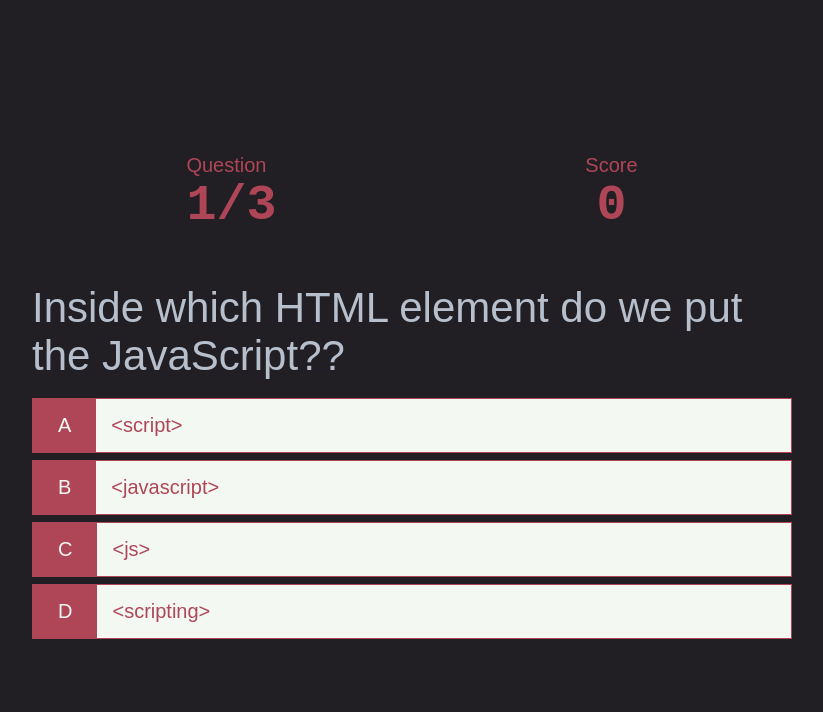
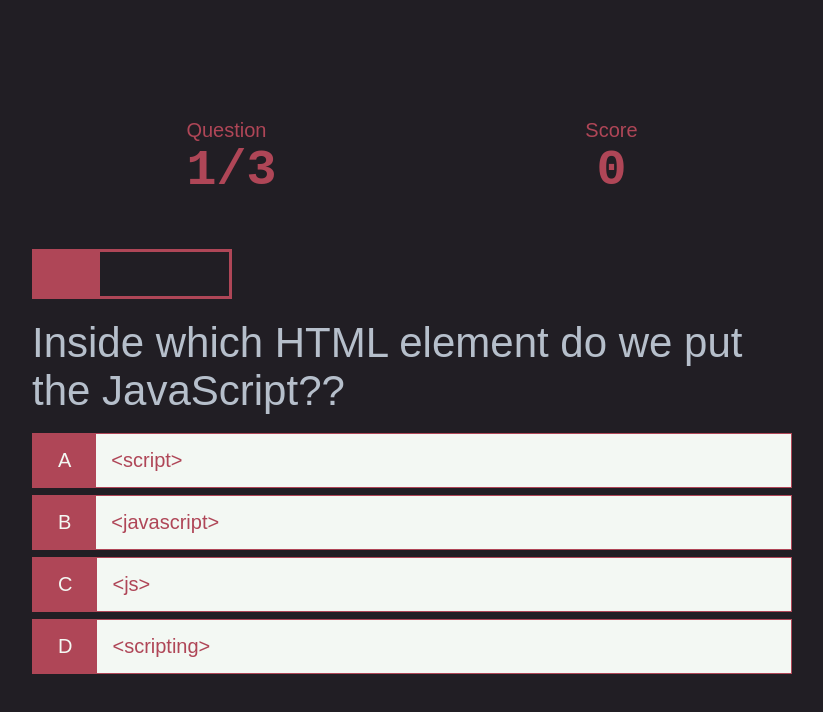
Before and after one commit to GreenGraf/how-much-do-you-know, a plain HTML site: page game.html in a window 1280 px wide. Shown: the whole page, without its empty margins (228-1051 px from the left). Drawn offline with Linux system fonts and the light colour scheme.

Commit message:
Add dynamic progress bar

```diff
--- a/assets/css/game.css
+++ b/assets/css/game.css
@@ -104,3 +104,17 @@ p {
 .hud-main-text{
     text-align: center;
 }
+
+#progress-bar {
+    width: 20rem;
+    height: 5rem;
+    border: 0.3rem solid #af4657;
+    margin-bottom: 2rem;
+}
+
+#progressBarFull {
+    height: 4.5rem;
+    background-color: #af4657;
+    width: 0%;
+
+}
--- a/assets/js/game.js
+++ b/assets/js/game.js
@@ -2,6 +2,7 @@ const question = document.getElementById("question");
 const choices = Array.from(document.getElementsByClassName("choice-text"));
 const questionCounterText = document.getElementById('questionCounter');
 const scoreText = document.getElementById('score');
+const progressBarFull = document.getElementById('progressBarFull');
 
 
 let currentQuestion = {}
@@ -60,6 +61,9 @@ getNewQuestion = function () {
     questionCounter++;
     questionCounterText.innerText = `${questionCounter}/${MAX_QUESTIONS}`;
 
+    // Update Progress Bar
+    progressBarFull.style.width = `${(questionCounter / MAX_QUESTIONS) * 100}%` ;
+
     const questionIndex = Math.floor(Math.random() * availableQuestions.length);
     currentQuestion = availableQuestions[questionIndex];
     question.innerText = currentQuestion.question;
--- a/game.html
+++ b/game.html
@@ -32,7 +32,10 @@
                     </div>
                 </div>
             </div>
-            <h2 id="question">Question dflgmwsepdogfmspd  wioefn weoij fonf iopn wnfr kl </h2>
+            <div id="progress-bar">
+                <div id="progressBarFull"></div>
+            </div>
+            <h2 id="question"></h2>
             <div class="choice-container">
                 <p class="choice-prefix">A</p>
                 <p class="choice-text" data-number="1">Choice 1</p>
```
